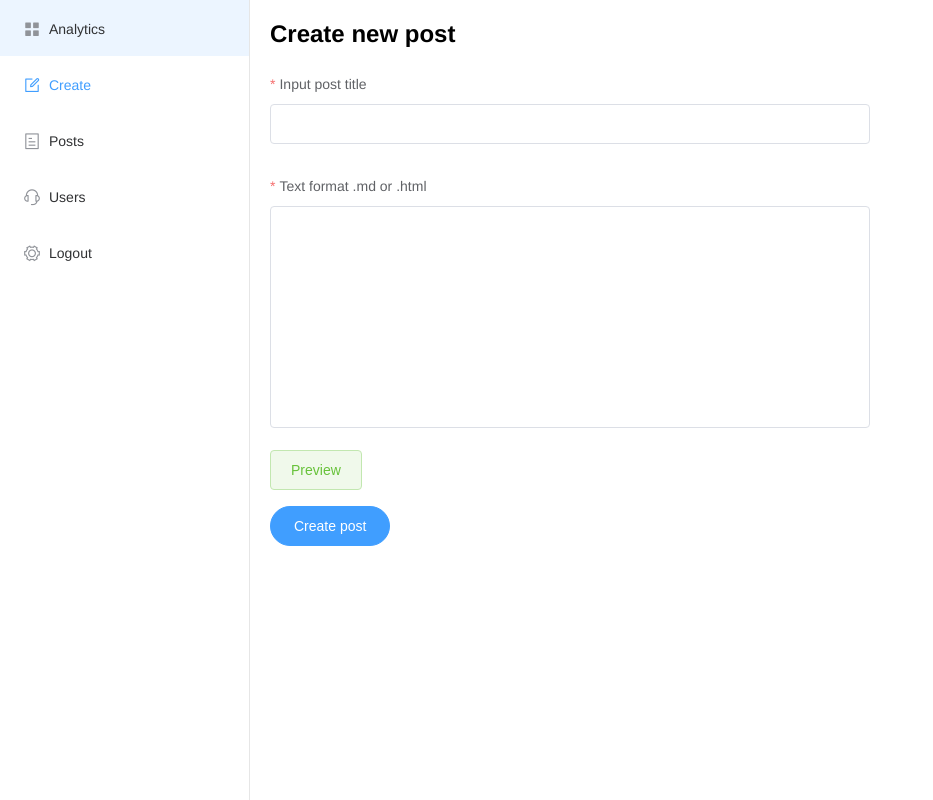
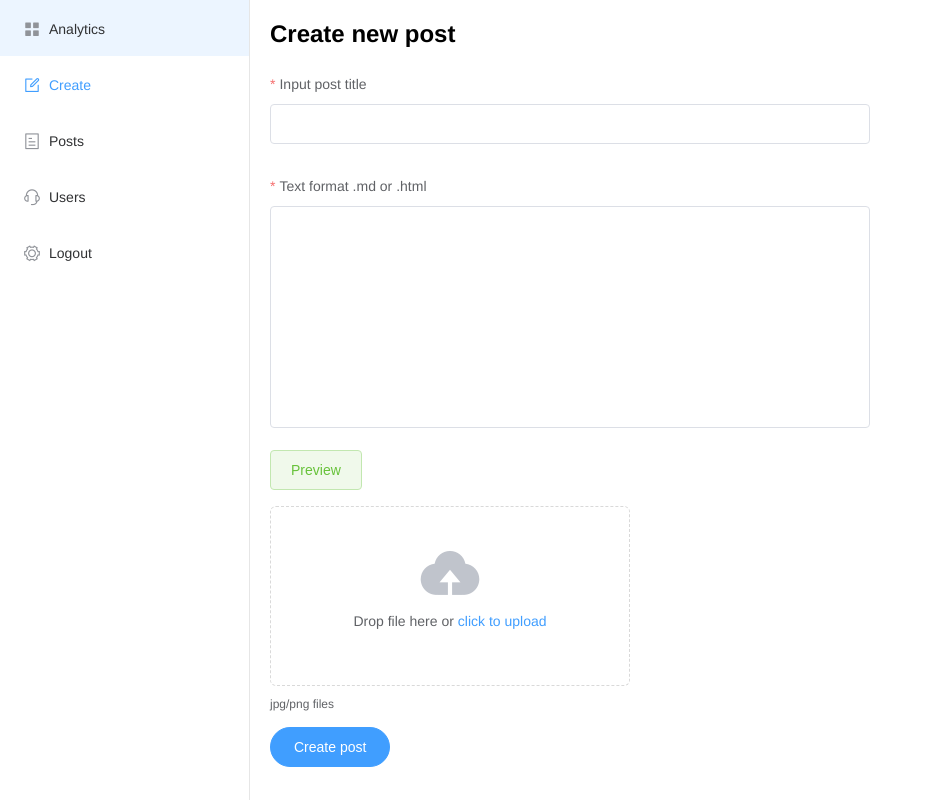
Before and after one commit to mikhalovich/Nuxt_learn, a Nuxt app: page /admin/create in a window 1280 px wide. Shown: the whole page, without its empty margins (0-933 px from the left). Built offline with nearby package versions, Linux system fonts and the light colour scheme; no server answers.

Commit message:
Added functionality to Create page

```diff
--- a/pages/admin/create.vue
+++ b/pages/admin/create.vue
@@ -36,6 +36,19 @@
 
     </el-dialog>
 
+    <el-upload
+      class="mb"
+      drag
+      ref="upload"
+      action="https://jsonplaceholder.typicode.com/posts/"
+      :on-change="handleImageChange"
+      :auto-upload="false"
+    >
+      <i class="el-icon-upload"></i>
+      <div class="el-upload__text">Drop file here or <em>click to upload</em></div>
+      <div class="el-upload__tip" slot="tip">jpg/png files</div>
+    </el-upload>
+
     <el-form-item>
       <el-button
         type="primary"
@@ -57,6 +70,7 @@
 
   data() {
     return {
+      image: null,
       previewDialog: false,
       loading: false,
       controls: {
@@ -75,24 +89,33 @@
   },
 
   methods: {
+    handleImageChange(file, fileList) {
+      this.image = file.raw;
+    },
+
     onSubmit() {
       this.$refs.form.validate(async valid => {
-        if (valid) {
+        if (valid && this.image) {
           this.loading = true;
 
           const formData = {
             title: this.controls.title,
             text: this.controls.text,
+            image: this.image,
           }
 
           try {
             await this.$store.dispatch('post/create', formData);
             this.controls.text = '';
             this.controls.title = '';
+            this.image = null;
+            this.$refs.upload.clearFiles();
             this.$message.success('The post was successfully created');
           } catch (e) {} finally {
             this.loading = false;
           }
+        } else {
+          this.$message.warning('Form is invalid')
         }
       });
     },
--- a/store/post.js
+++ b/store/post.js
@@ -28,11 +28,24 @@
     });
   },
 
-  async create({}, {title, text}) {
-    return await new Promise(resolve => {
-      setTimeout(() => {
-        resolve()
-      }, 1000);
-    });
+  async create({commit}, {title, text, image}) {
+
+    try {
+      const fd = new FormData();
+
+      fd.append('title', title);
+      fd.append('text', text);
+      fd.append('image', image, image.name);
+
+      return await new Promise(resolve => {
+        setTimeout(() => {
+          resolve()
+        }, 1000);
+      });
+
+    } catch (e) {
+      commit('setError', e, {root: true});
+      throw e;
+    }
   },
 }
```
